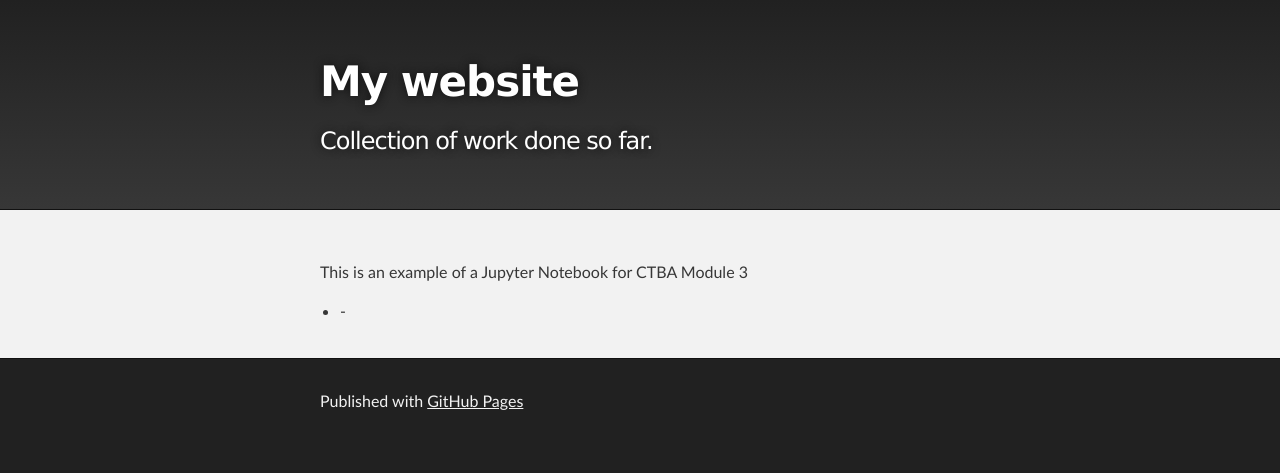
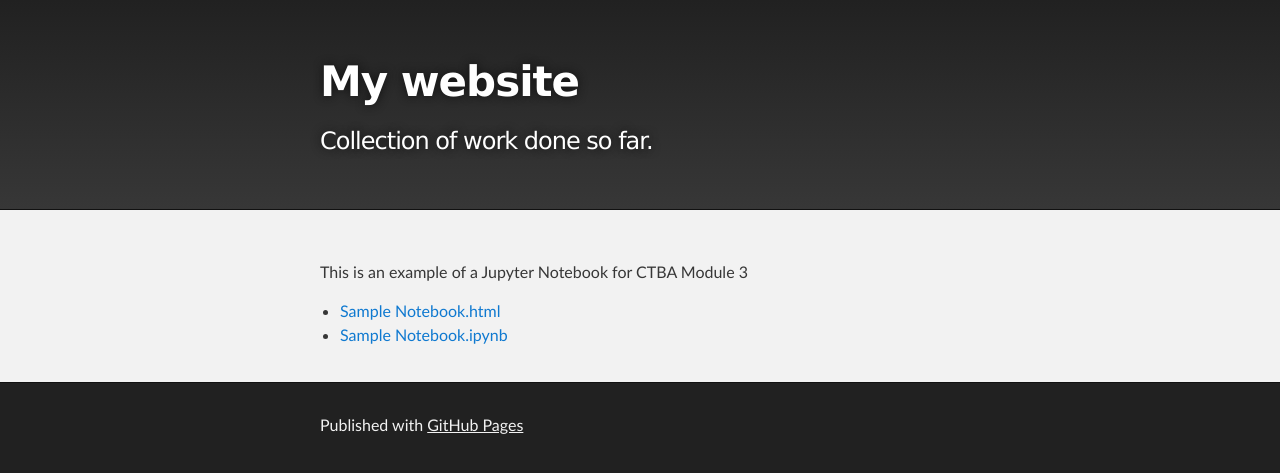
Before and after one commit to stefan-aleksic/stefan-aleksic.github.io, a Jekyll site: the page built from example_folder/index.md, in a window 1280 px wide. Shown: the top 473 px of the page. Built offline with Jekyll 4.4.1, drawn with Linux system fonts in a browser that asks for light colours; our own code applies the rules of GitHub Pages for plain Markdown files.

Commit message:
Update index.md

```diff
--- a/example_folder/index.md
+++ b/example_folder/index.md
@@ -4,5 +4,5 @@ title: Jupyter Notebook Example
 
 This is an example of a Jupyter Notebook for CTBA Module 3
 
--
--
+- [Sample Notebook.html](Sample Notebook.html)
+- [Sample Notebook.ipynb](Sample Notebook.ipynb)
```
